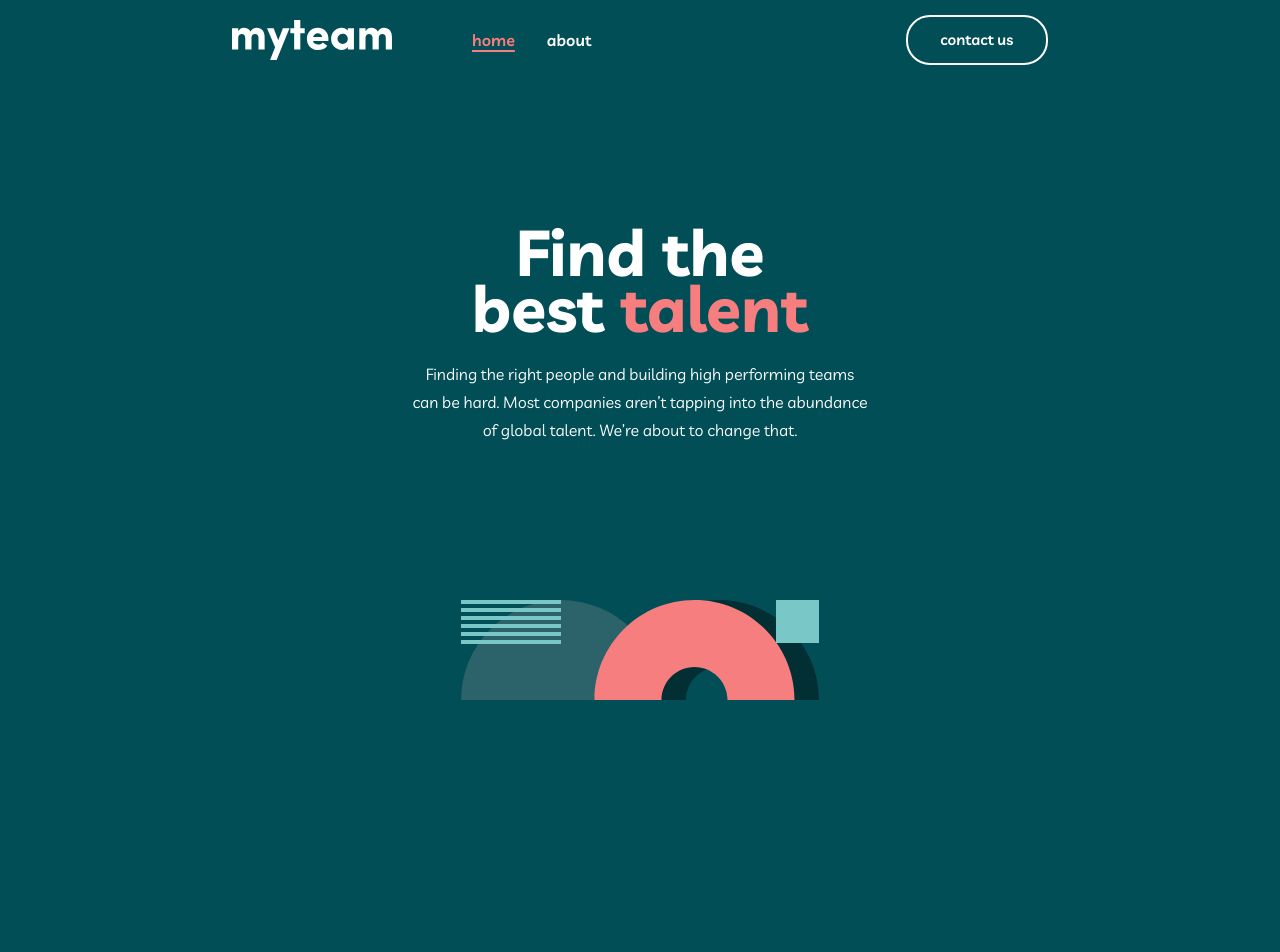
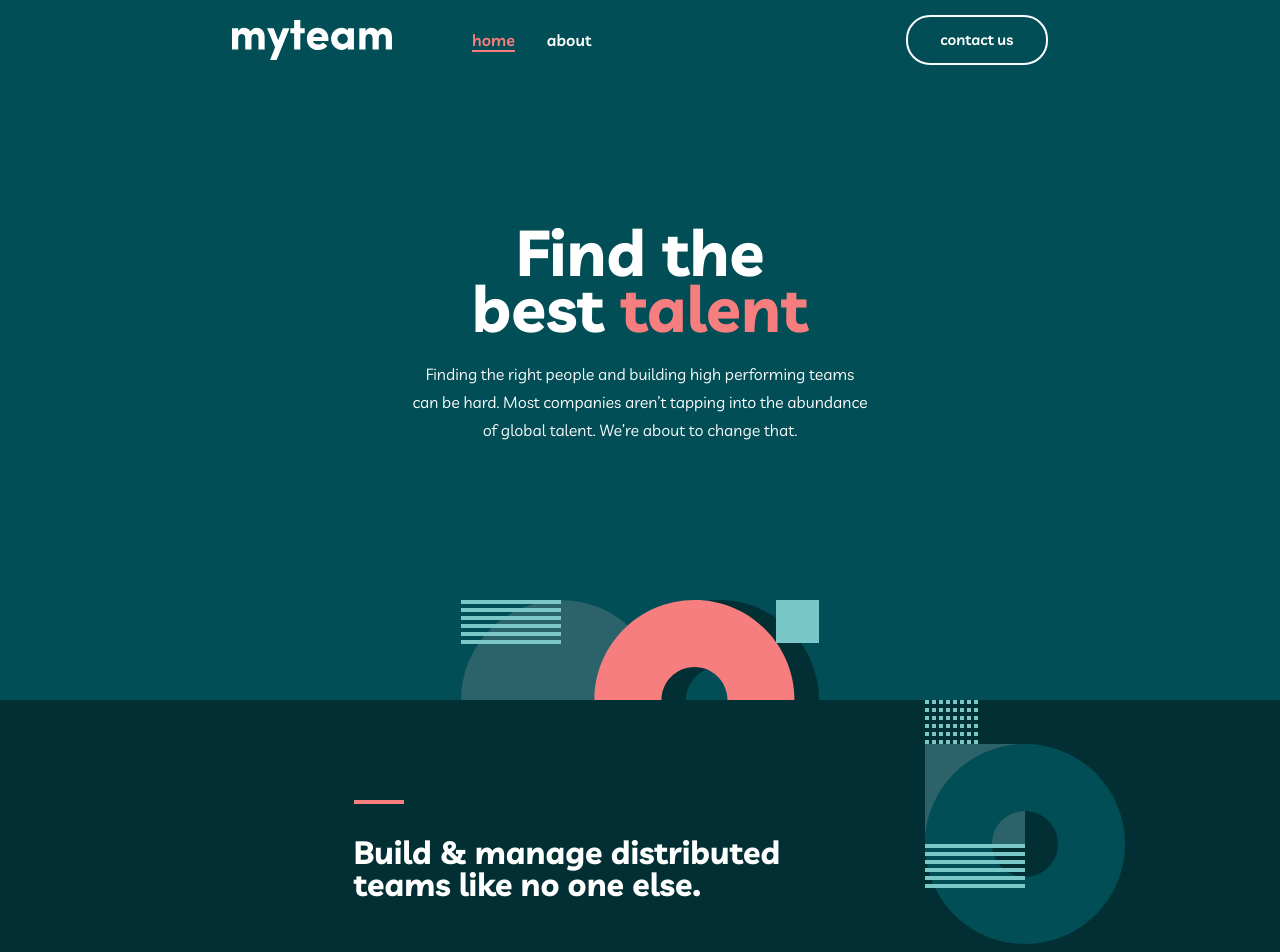
Before and after one commit to raulval/myteam-frontend-mentor, a Next.js app: page / in a window 1280 px wide. Shown: the top 952 px of the page. Before the commit the page ends 800 px from the top, so only its background shows below. Built offline with nearby package versions, Linux system fonts and the light colour scheme.

Commit message:
✨ add build section to home page

```diff
--- a/src/app/page.tsx
+++ b/src/app/page.tsx
@@ -1,4 +1,5 @@
 "use client";
+import Build from "@/components/BuildManage";
 import Header from "@/components/Header";
 import Hero from "@/components/Hero";
 import { GlobalStyle } from "@/styles/globals";
@@ -13,6 +14,7 @@ export default function Home() {
       <Container>
         <Header />
         <Hero />
+        <Build />
       </Container>
     </ThemeProvider>
   );
```
